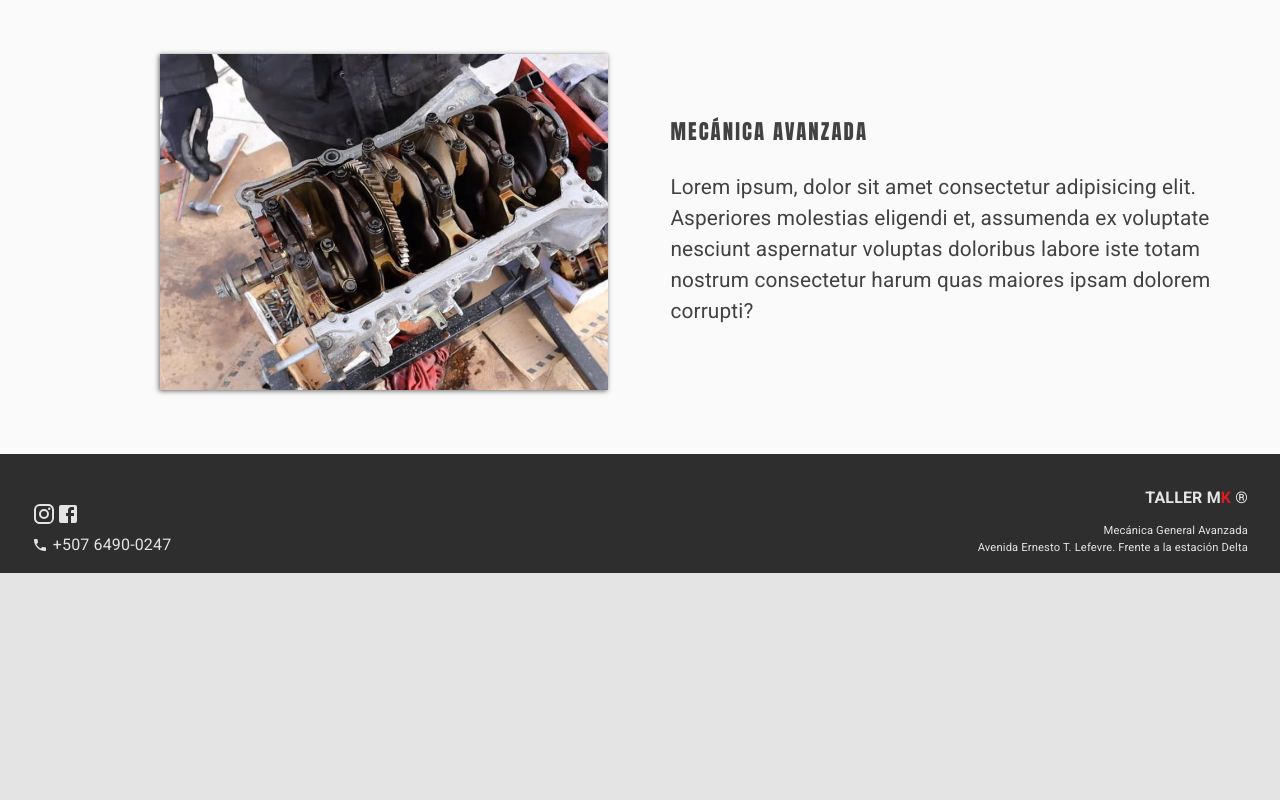
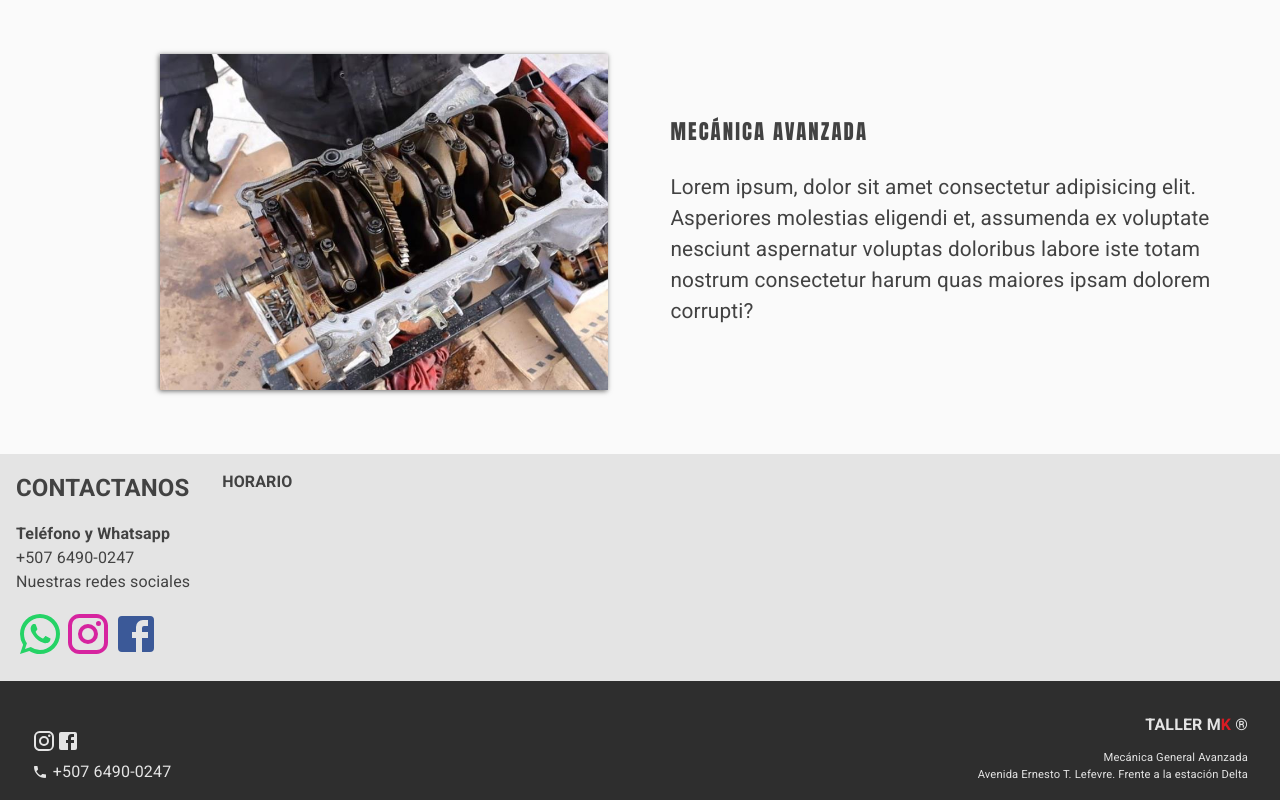
Before and after one commit to AbdielP/mk-webpage, a React (Vite) app: page / in a window 1280 px wide. Shown: the part 2105-2905 px from the top of the page. Before the commit the page ends 2678 px from the top, so only its background shows below. Built offline with nearby package versions, Linux system fonts and the light colour scheme.

Commit message:
horario y contacto

```diff
--- a/src/App.jsx
+++ b/src/App.jsx
@@ -1,6 +1,7 @@
 import './App.css'
 import Footer from './components/Footer'
 import Header from './components/Header/Header'
+import Horario from './components/Horario'
 import Servicios from './components/Servicios/Servicios'
 import Ubicacion from './components/Ubicacion'
 
@@ -9,6 +10,7 @@ function App() {
     <div className='app'>
       <Header />
       <Servicios />
+      <Horario />
       {/* <Ubicacion /> */}
       <Footer />
     </div>
--- /dev/null
+++ b/src/components/Horario.jsx
@@ -0,0 +1,26 @@
+import '../styles/horario.css'
+import CallOutlinedIcon from '@mui/icons-material/CallOutlined'
+import InstagramIcon from '@mui/icons-material/Instagram'
+import WhatsAppIcon from '@mui/icons-material/WhatsApp'
+import FacebookIcon from '@mui/icons-material/Facebook'
+
+export default function Horario() {
+  return (
+    <div className='div__main_informacion'>
+        <div className='div__informacion'>
+            <h4 className='info_titulo'>CONTACTANOS</h4>
+            <h5 className='info_telefono'>Teléfono y Whatsapp</h5>
+            <p>+507 6490-0247</p>
+            <p>Nuestras redes sociales</p>
+            <div className='div__sociales'>
+               <WhatsAppIcon  sx={{fontSize: '3em', color: '#25D366'}}/>
+               <InstagramIcon  sx={{fontSize: '3em', color: '#d6249f'}}/>
+               <FacebookIcon  sx={{fontSize: '3em', color: '#3b5998'}}/>
+            </div>
+        </div>
+        <div className='div__informacion'>
+            <h4>HORARIO</h4>
+        </div>
+    </div>
+  )
+}
--- /dev/null
+++ b/src/styles/horario.css
@@ -0,0 +1,29 @@
+.div__main_informacion, .info_telefono {
+    display: flex;
+}
+.div__main_informacion {
+    /* padding: 5em; */
+    /* flex-direction: column; */
+    /* align-items: center; */
+    /* justify-content: space-between; */
+}
+
+.div__informacion {
+    /* border: 1px solid red; */
+    padding: 1em;
+    /* width: 50%; */
+}
+
+.div__sociales {
+    margin-top: 1em;
+}
+
+.info_titulo {
+    font-size: 1.5em;
+}
+
+.info_telefono {
+    font-size: 1em;
+    margin-top: 1em;
+    align-items: center;
+}
```
